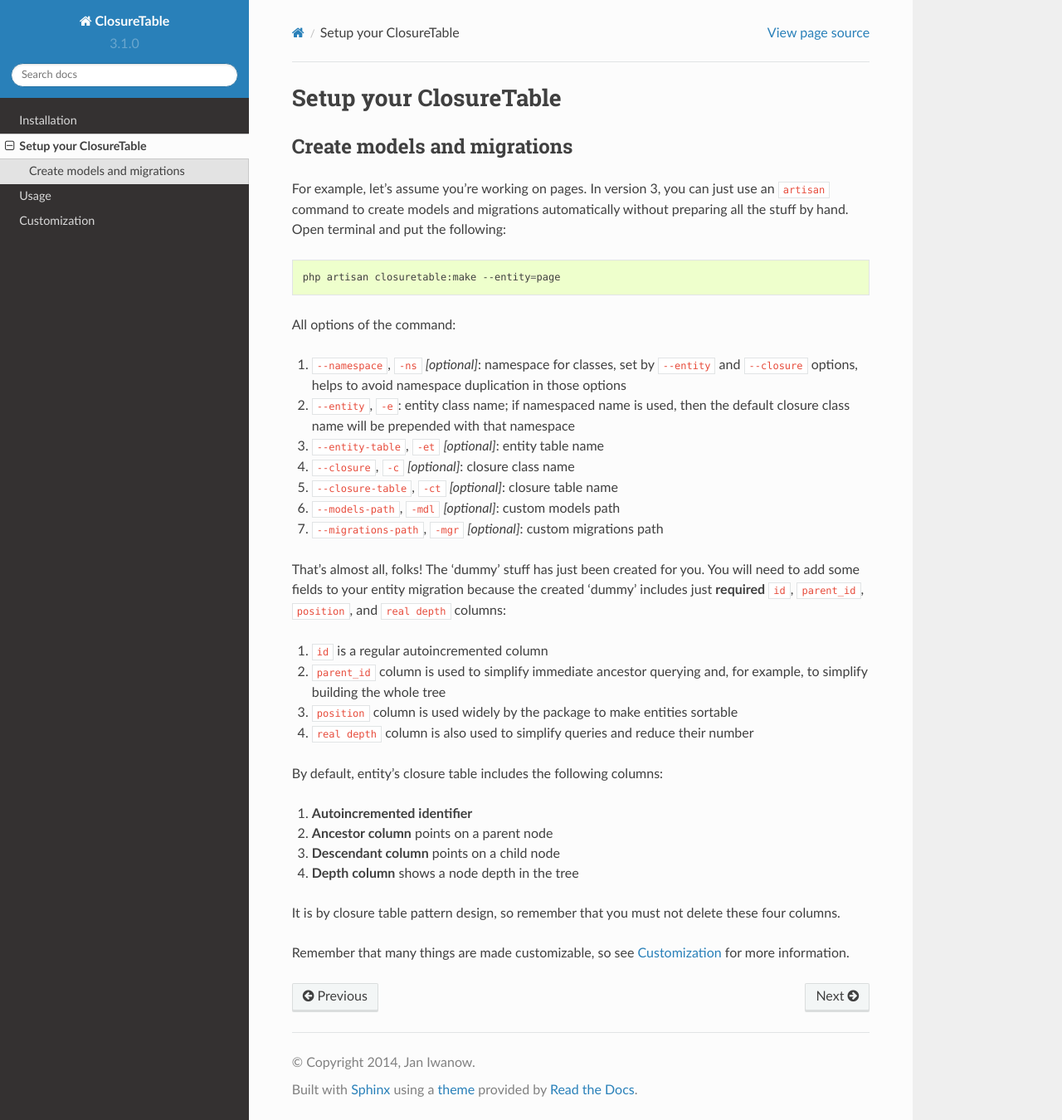
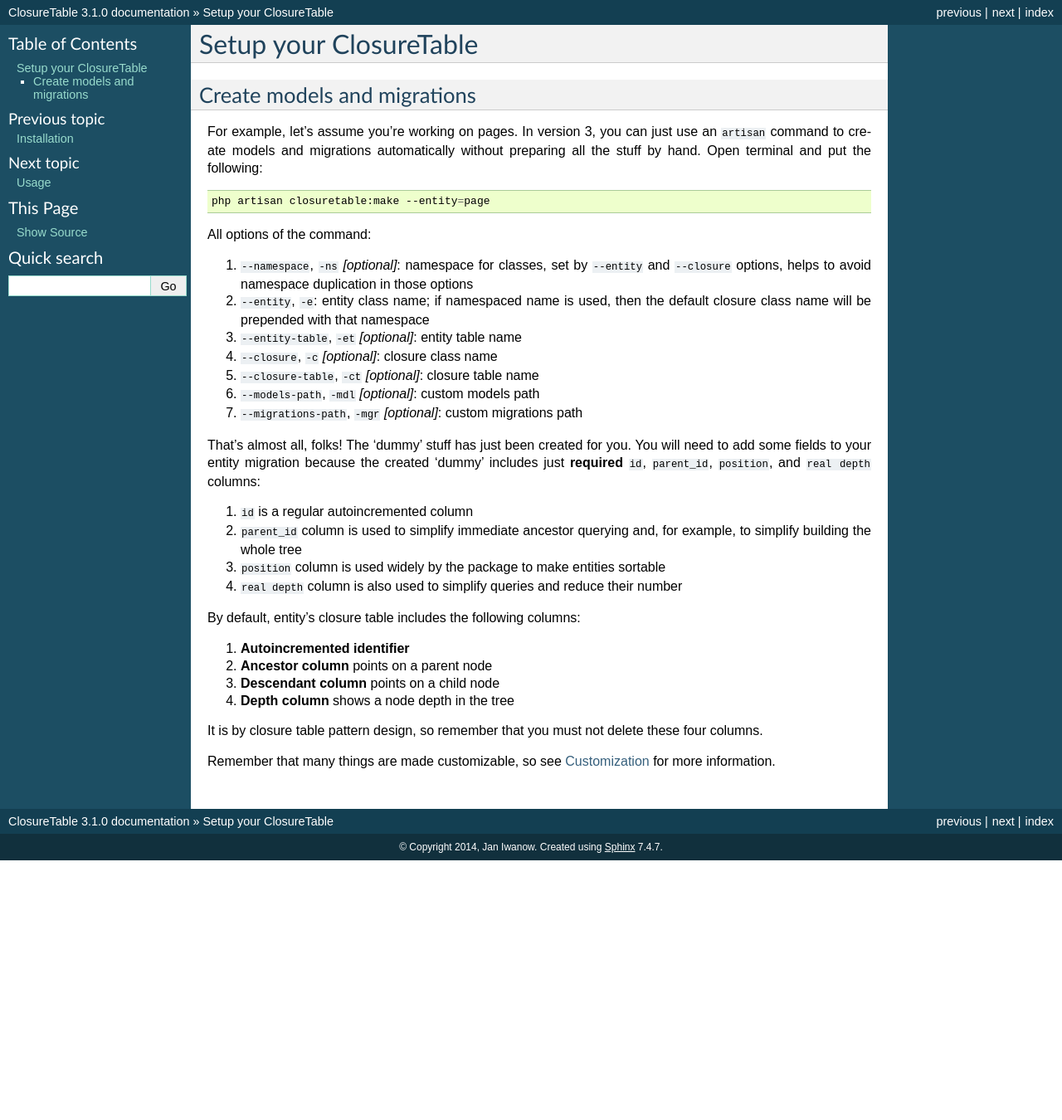
Before and after one commit to franzose/ClosureTable, a Sphinx documentation site: the page built from docs/create.rst, in a window 1280 px wide and 1350 px high. Shown: the whole window at 83% size. Built offline with Sphinx 7.4.7, drawn with Linux system fonts in a browser that asks for light colours.

Commit message:
Restore default conf.py so that readthedocs.org may work properly?

```diff
--- a/docs/conf.py
+++ b/docs/conf.py
@@ -14,7 +14,6 @@
 
 import sys
 import os
-import sphinx_rtd_theme
 
 # If extensions (or modules to document with autodoc) are in another directory,
 # add these directories to sys.path here. If the directory is relative to the
@@ -99,7 +98,7 @@ pygments_style = 'sphinx'
 
 # The theme to use for HTML and HTML Help pages.  See the documentation for
 # a list of builtin themes.
-html_theme = 'sphinx_rtd_theme'
+html_theme = 'default'
 
 # Theme options are theme-specific and customize the look and feel of a theme
 # further.  For a list of options available for each theme, see the
@@ -107,7 +106,7 @@ html_theme = 'sphinx_rtd_theme'
 #html_theme_options = {}
 
 # Add any paths that contain custom themes here, relative to this directory.
-html_theme_path = [sphinx_rtd_theme.get_html_theme_path()]
+#html_theme_path = []
 
 # The name for this set of Sphinx documents.  If None, it defaults to
 # "<project> v<release> documentation".
```
